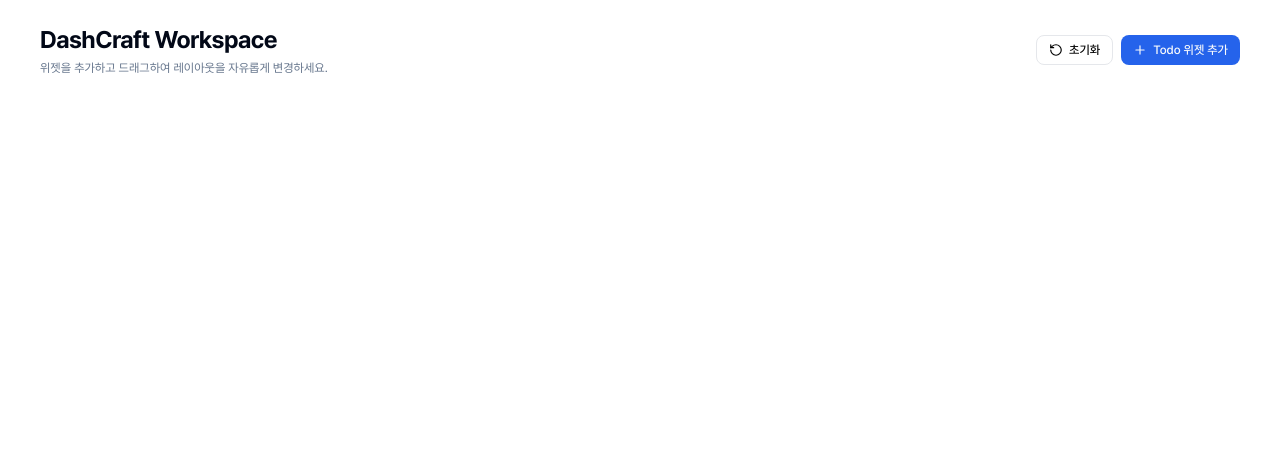
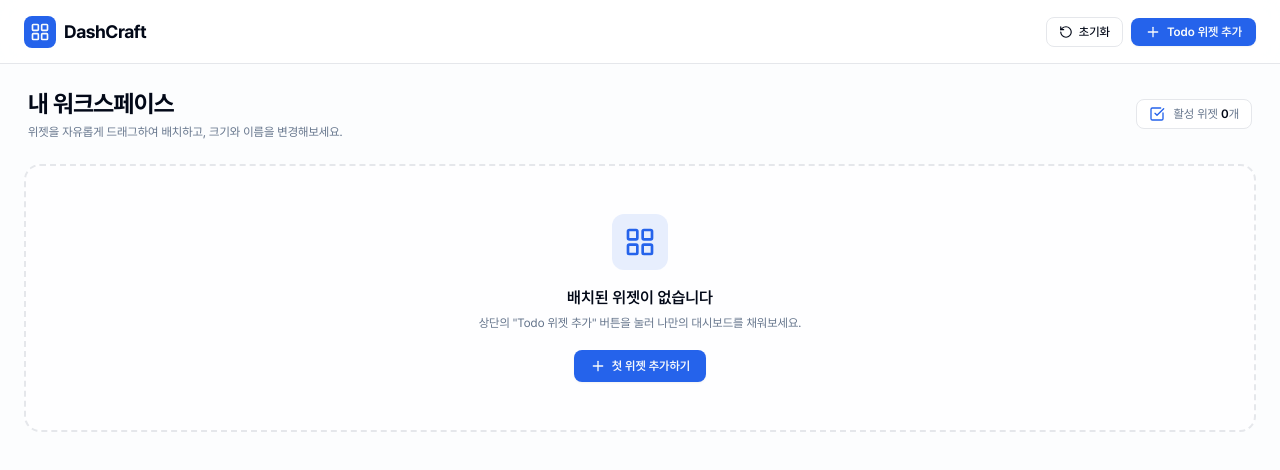
Before and after one commit to jaywai-lee/DashCraft, a Next.js app: page /dashboard in a window 1280 px wide. Shown: the top 470 px of the page. Built offline with nearby package versions, Linux system fonts and the light colour scheme.

Commit message:
feat: 대시보드 UI 디자인 정돈 및 Empty State 구현 (#15)

```diff
--- a/src/app/dashboard/page.tsx
+++ b/src/app/dashboard/page.tsx
@@ -3,17 +3,18 @@
 import { useTodoStore } from "@/features/todo-widget/model/useTodoStore";
 import { useDashboardStore } from "@/widgets/dashboard-grid/model/useDashboardStore";
 import { DashboardGrid } from "@/widgets/dashboard-grid/ui/DashboardGrid";
-import { Plus, RotateCcw } from "lucide-react";
+import { CheckSquare, LayoutGrid, Plus, RotateCcw } from "lucide-react";
+import Link from "next/link";
 
 export default function DashboardPage() {
-  const { addWidget, resetDashboard } = useDashboardStore();
+  const { widgets, addWidget, resetDashboard } = useDashboardStore();
   const { resetAllTodos } = useTodoStore();
 
   const handleAddTodoWidget = () => {
     addWidget({
       type: "todo",
       title: "할 일 목록",
-      layout: { id: "", x: 0, y: 0, w: 2, h: 2 },
+      layout: { id: "", x: 0, y: 0, w: 1, h: 1 },
     });
   };
 
@@ -25,39 +26,67 @@ export default function DashboardPage() {
   };
 
   return (
-    <main className="min-h-screen bg-background p-6 space-y-6">
-      <header className="px-4 flex items-center justify-between">
-        <div className="space-y-1">
-          <h1 className="text-2xl font-bold tracking-tight text-foreground">
-            DashCraft Workspace
-          </h1>
-          <p className="text-xs text-muted-foreground">
-            위젯을 추가하고 드래그하여 레이아웃을 자유롭게 변경하세요.
-          </p>
+    <div className="min-h-screen bg-muted/20 text-foreground flex flex-col">
+      <header className="border-b bg-background/80 backdrop-blur-md sticky top-0 z-40 px-6 h-16 flex items-center justify-between">
+        <div className="flex items-center gap-3">
+          <Link
+            href="/"
+            className="flex items-center gap-2 hover:opacity-80 transition-opacity"
+          >
+            <div className="p-1.5 bg-primary text-primary-foreground rounded-lg">
+              <LayoutGrid className="w-5 h-5" />
+            </div>
+            <span className="font-bold text-lg tracking-tight">DashCraft</span>
+          </Link>
         </div>
 
-        <div className="flex gap-2">
+        <div className="flex items-center gap-2">
           <button
             onClick={handleReset}
-            className="flex items-center gap-1.5 px-3 py-1.5 text-xs font-medium border border-input bg-background hover:bg-accent hover:text-accent-foreground rounded-lg transition-colors"
+            className="flex items-center gap-1.5 px-3 py-1.5 text-xs font-medium border border-input bg-background hover:bg-accent hover:text-accent-foreground rounded-lg transition-colors shadow-2xs"
+            title="대시보드 초기화"
           >
             <RotateCcw className="w-3.5 h-3.5" />
-            초기화
+            <span className="hidden sm:inline">초기화</span>
           </button>
 
           <button
             onClick={handleAddTodoWidget}
-            className="flex items-center gap-1.5 px-3 py-1.5 text-xs font-medium bg-primary text-primary-foreground rounded-lg hover:opacity-90 transition-opacity"
+            className="flex items-center gap-1.5 px-3.5 py-1.5 text-xs font-semibold bg-primary text-primary-foreground rounded-lg hover:opacity-90 transition-opacity shadow-sm"
           >
-            <Plus className="w-3.5 h-3.5" />
-            Todo 위젯 추가
+            <Plus className="w-4 h-4" />
+            <span>Todo 위젯 추가</span>
           </button>
         </div>
       </header>
 
-      <section>
-        <DashboardGrid />
-      </section>
-    </main>
+      <main className="flex-1 max-w-7xl w-full mx-auto p-6 space-y-6">
+        <div className="flex flex-col sm:flex-row sm:items-center justify-between gap-4 px-1">
+          <div className="space-y-1">
+            <h1 className="text-2xl font-extrabold tracking-tight">
+              내 워크스페이스
+            </h1>
+            <p className="text-xs text-muted-foreground">
+              위젯을 자유롭게 드래그하여 배치하고, 크기와 이름을 변경해보세요.
+            </p>
+          </div>
+
+          <div className="flex items-center gap-2 text-xs text-muted-foreground bg-background border px-3 py-1.5 rounded-lg w-fit shadow-2xs">
+            <CheckSquare className="w-4 h-4 text-primary" />
+            <span>
+              활성 위젯{" "}
+              <strong className="text-foreground font-semibold">
+                {widgets.length}
+              </strong>
+              개
+            </span>
+          </div>
+        </div>
+
+        <section className="min-h-[500px]">
+          <DashboardGrid />
+        </section>
+      </main>
+    </div>
   );
 }
--- a/src/widgets/dashboard-grid/ui/DashboardGrid.tsx
+++ b/src/widgets/dashboard-grid/ui/DashboardGrid.tsx
@@ -19,10 +19,11 @@ import {
 import { SortableWidget } from "./SortableWidget";
 import { useEffect, useState } from "react";
 import { restrictToWindowEdges } from "@dnd-kit/modifiers";
+import { LayoutGrid, Plus } from "lucide-react";
 
 export const DashboardGrid = () => {
   const [isMounted, setIsMounted] = useState(false);
-  const { widgets, setWidgets } = useDashboardStore();
+  const { widgets, setWidgets, addWidget } = useDashboardStore();
 
   const sensors = useSensors(
     useSensor(PointerSensor, {
@@ -59,6 +60,35 @@ export const DashboardGrid = () => {
     );
   }
 
+  if (widgets.length === 0) {
+    return (
+      <div className="border-2 border-dashed rounded-2xl p-12 text-center flex flex-col items-center justify-center space-y-4 bg-background/50 my-4">
+        <div className="p-3 bg-primary/10 text-primary rounded-xl">
+          <LayoutGrid className="w-8 h-8" />
+        </div>
+        <div className="space-y-1 max-w-sm">
+          <h3 className="font-semibold text-base">배치된 위젯이 없습니다</h3>
+          <p className="text-xs text-muted-foreground leading-relaxed">
+            상단의 &quot;Todo 위젯 추가&quot; 버튼을 눌러 나만의 대시보드를
+            채워보세요.
+          </p>
+        </div>
+        <button
+          onClick={() =>
+            addWidget({
+              type: "todo",
+              title: "할 일 목록",
+              layout: { id: "", x: 0, y: 0, w: 1, h: 1 },
+            })
+          }
+          className="inline-flex items-center gap-1.5 px-4 py-2 text-xs font-semibold bg-primary text-primary-foreground rounded-lg hover:opacity-90 transition-opacity shadow-sm"
+        >
+          <Plus className="w-4 h-4" />첫 위젯 추가하기
+        </button>
+      </div>
+    );
+  }
+
   return (
     <DndContext
       sensors={sensors}
```
